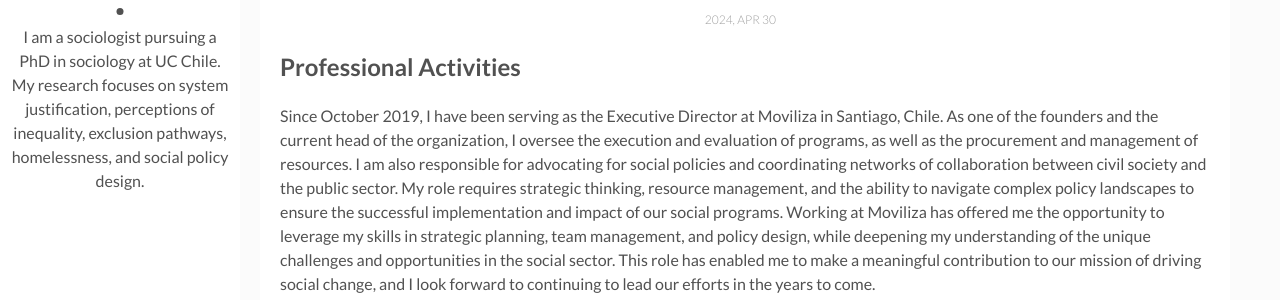
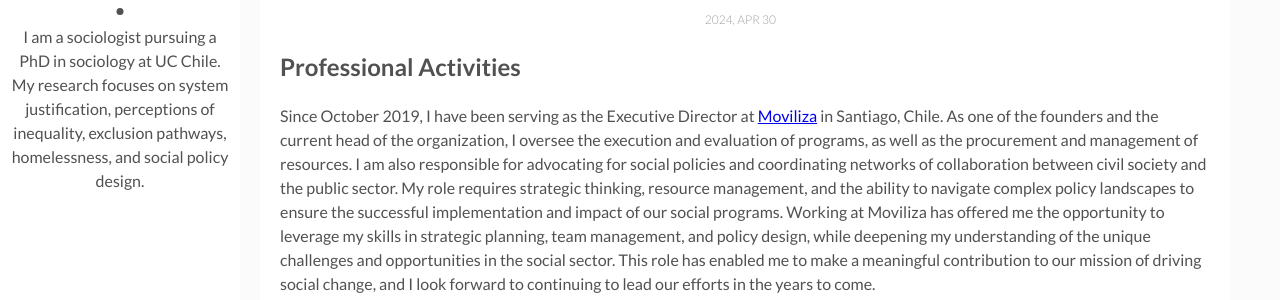
Before and after one commit to felipestay/felipestay.github.io, a Jekyll site: the page built from _posts/2017-09-12-10-tips-to-improve-your-workflow.markdown, in a window 1280 px wide and 900 px high, scrolled down 437 px. Shown: the part 154-454 px from the top of the window. Built offline with Jekyll 4.4.1, drawn with Linux system fonts in a browser that asks for light colours; part of the change alters nothing that is shown.

```diff
--- a/_posts/2017-09-12-10-tips-to-improve-your-workflow.markdown
+++ b/_posts/2017-09-12-10-tips-to-improve-your-workflow.markdown
@@ -10,7 +10,7 @@ tags: [Professional, Activities] # add tag
 
 ## Professional Activities
 
-Since October 2019, I have been serving as the Executive Director at Moviliza in Santiago, Chile. As one of the founders and the current head of the organization, I oversee the execution and evaluation of programs, as well as the procurement and management of resources. I am also responsible for advocating for social policies and coordinating networks of collaboration between civil society and the public sector. My role requires strategic thinking, resource management, and the ability to navigate complex policy landscapes to ensure the successful implementation and impact of our social programs. Working at Moviliza has offered me the opportunity to leverage my skills in strategic planning, team management, and policy design, while deepening my understanding of the unique challenges and opportunities in the social sector. This role has enabled me to make a meaningful contribution to our mission of driving social change, and I look forward to continuing to lead our efforts in the years to come.
+Since October 2019, I have been serving as the Executive Director at [Moviliza](https://movilizachile.org) in Santiago, Chile. As one of the founders and the current head of the organization, I oversee the execution and evaluation of programs, as well as the procurement and management of resources. I am also responsible for advocating for social policies and coordinating networks of collaboration between civil society and the public sector. My role requires strategic thinking, resource management, and the ability to navigate complex policy landscapes to ensure the successful implementation and impact of our social programs. Working at Moviliza has offered me the opportunity to leverage my skills in strategic planning, team management, and policy design, while deepening my understanding of the unique challenges and opportunities in the social sector. This role has enabled me to make a meaningful contribution to our mission of driving social change, and I look forward to continuing to lead our efforts in the years to come.
 
 From November 2010 to October 2018, I worked as an independent consultant in Santiago, Chile, specializing in social protection policies for families and children. I collaborated with various clients, including the Inter-American Development Bank, Ministry of Social Development, Local Government of the Ministry of the Interior, Childhood Council, and the Popular Housing Service. My role involved designing, implementing, and evaluating social policies, conducting impact assessments, carrying out comparative policy studies, creating intervention strategies, and designing information systems for social initiatives. During this time, I also served as a Social Policy Consultant at Bp Consultancy from November 2015 to October 2018 and as a consultant at the Ministry of Social Development (MDS) from February to November 2015, managing intersectoral collaboration for the National Care System's design.
 
```
